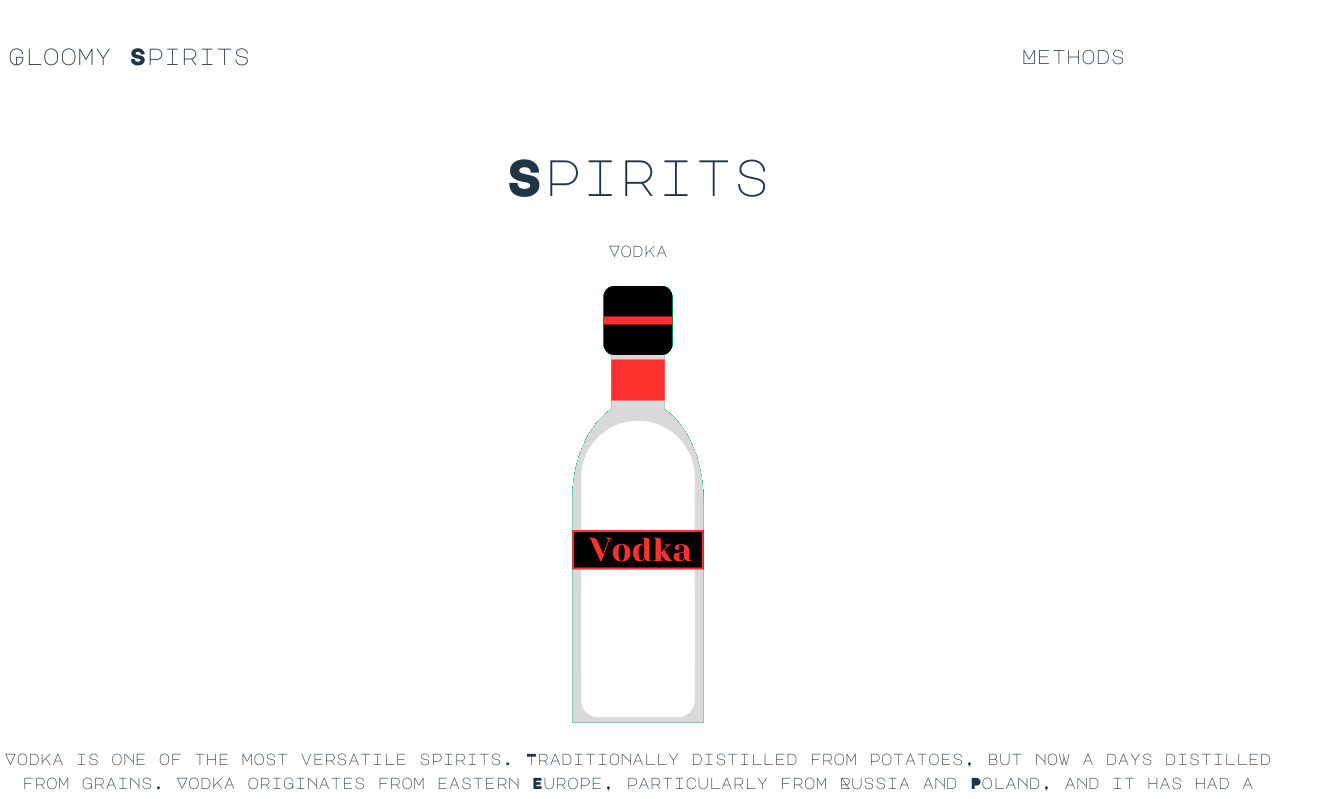
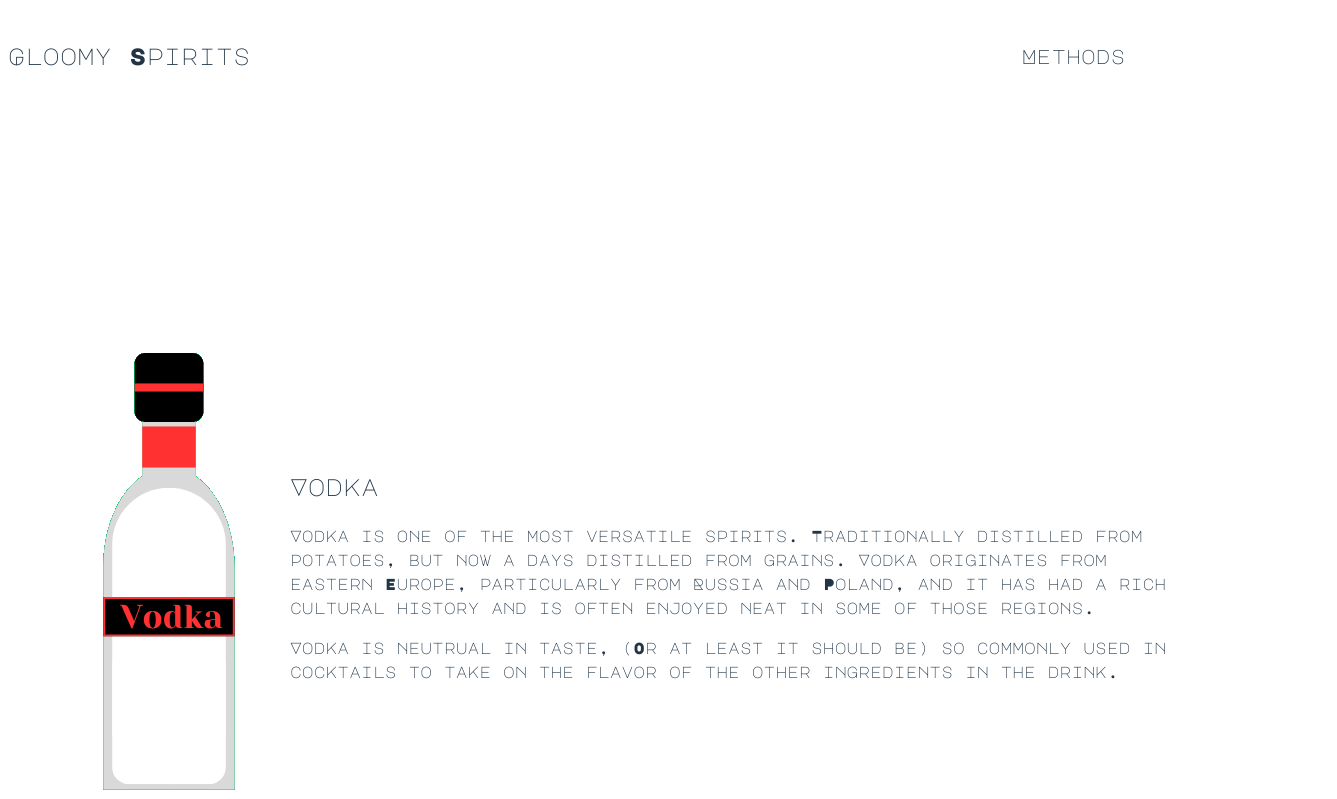
Before and after one commit to Erodri6z/gloomyspiritv2, a React (Vite) app: page /spirit in a window 1280 px wide. Shown: the top 799 px of the page, 1337 px wide, since content can reach past the window. Built offline with nearby package versions, Linux system fonts and the light colour scheme; a web font is replaced by a local one.

Commit message:
set up the spirits page

```diff
--- a/src/pages/Spirits/Spirits.css
+++ b/src/pages/Spirits/Spirits.css
@@ -0,0 +1,13 @@
+.spirit-display{
+  display: flex;
+  justify-content: space-around;
+  align-items: center;
+  padding: 100px;
+  width: 89vw;
+  height: 90vh;
+}
+
+.desc{
+  padding: 50px;
+  text-align: start;
+}
--- a/src/pages/Spirits/Spirits.jsx
+++ b/src/pages/Spirits/Spirits.jsx
@@ -4,6 +4,8 @@ import Rum from "../../assets/bottles/Rum.png"
 import Tequila from "../../assets/bottles/Tequila.png"
 import Gin from "../../assets/bottles/Gin.png"
 import Other from "../../assets/bottles/Other.png"
+
+import './Spirits.css'
 
 const Spirits = () => {
 
@@ -42,14 +44,14 @@ const Spirits = () => {
   return (
     <>
     <div>
-      <h1>Spirits</h1>
+      {/* <h1>Spirits</h1> */}
       {bottles.map(b =>
-        <div key={b.name}>
-          <div>
-          <h4>{b.name}</h4>
+        <div key={b.name} className="spirit-display">
+          <div className="image-title">
           <img src={b.image} alt="image" />
           </div>
-          <div>
+          <div className="desc">
+          <h2>{b.name}</h2>
             <p>{b.desc}</p>
             <p>{b.uses}</p>
           </div>
```
